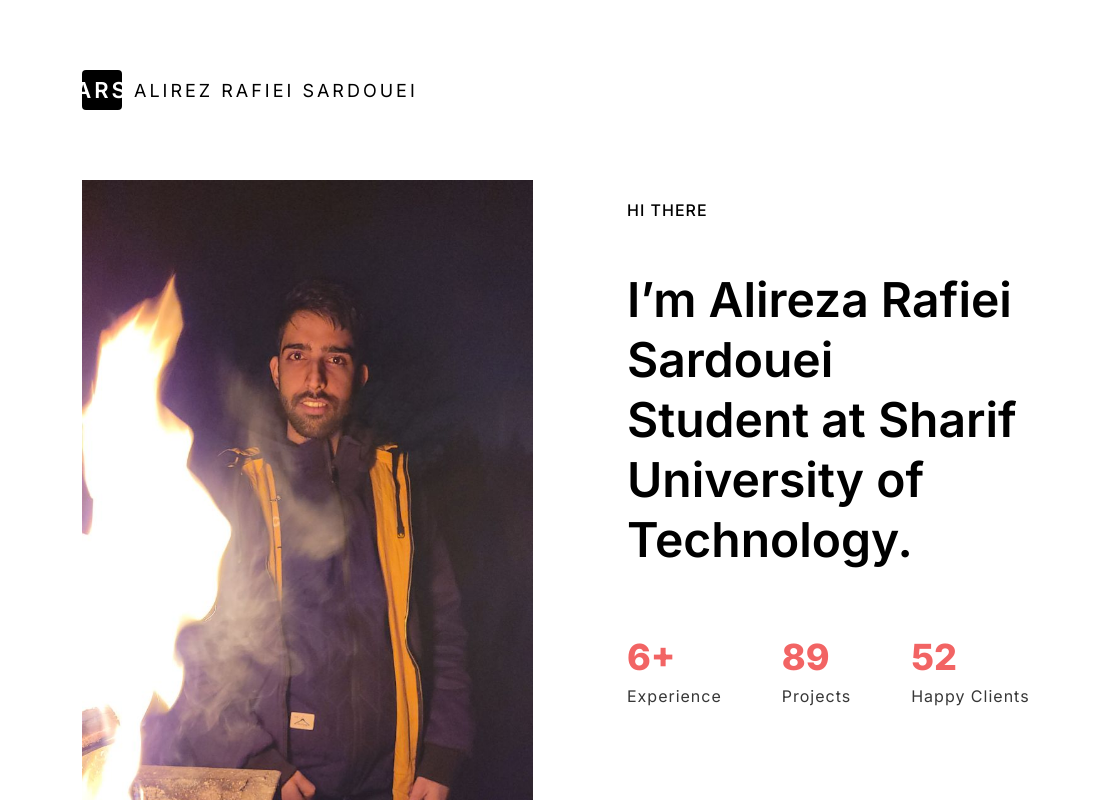
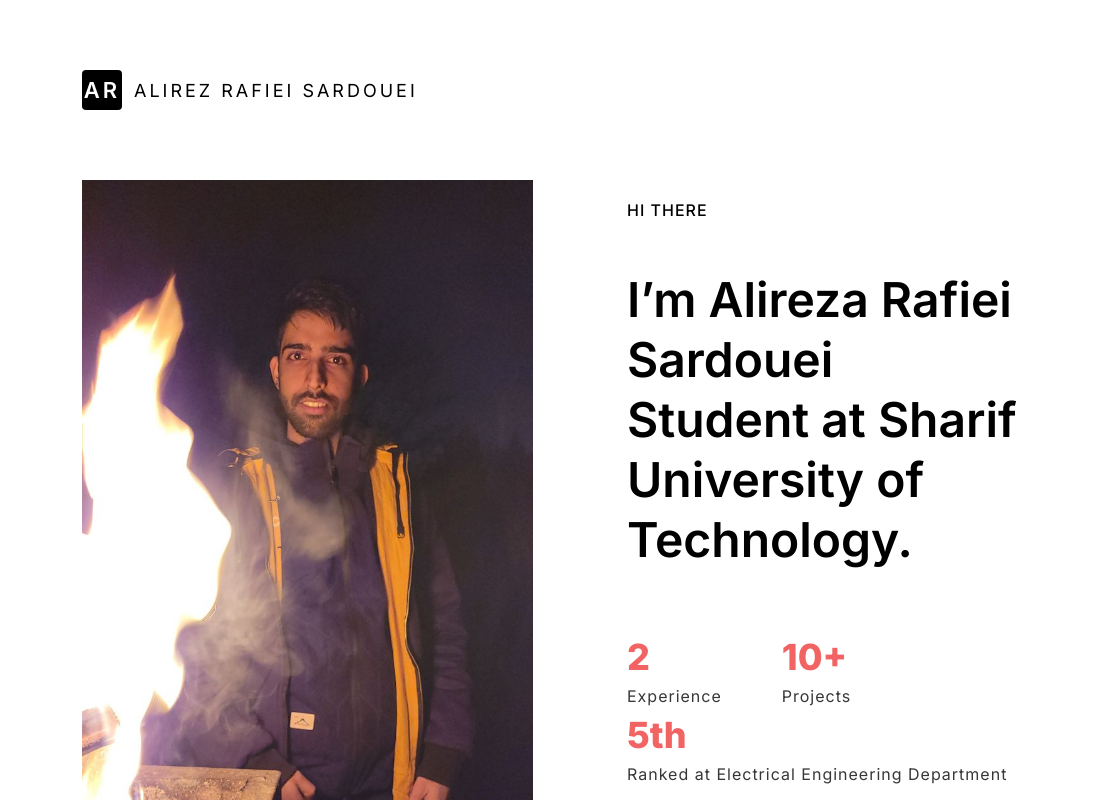
Before and after one commit to AlirezaRafieiSardouei/AlirezaRafieiSardouei.github.io, a plain HTML site: page index.html in a window 1280 px wide. Shown: the top 800 px of the page, 0-1097 px from the left. Drawn offline with nearby package versions, Linux system fonts and the light colour scheme.

Commit message:
Name Updated3

```diff
--- a/index.html
+++ b/index.html
@@ -28,7 +28,7 @@
             <div class="ds-header-inner">
               <!-- logo -->
               <a href="index.html" class="ds-logo">
-                <span>ARS</span>Alirez Rafiei Sardouei
+                <span>AR</span>Alirez Rafiei Sardouei
               </a>
               <!-- logo -->
               <!-- social -->
@@ -59,16 +59,16 @@
                 </h1>
                 <ul class="ds-numbervalulist">
                   <li>
-                    <strong>6+</strong>
+                    <strong>2</strong>
                     <span>Experience</span>
                   </li>
                   <li>
-                    <strong>89</strong>
+                    <strong>10+</strong>
                     <span>Projects</span>
                   </li>
                   <li>
-                    <strong>52</strong>
-                    <span>Happy Clients</span>
+                    <strong>5th</strong>
+                    <span>Ranked at Electrical Engineering Department</span>
                   </li>
                 </ul>
             </section>
```
